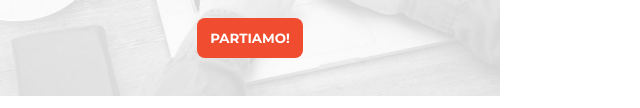
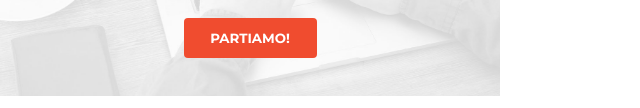
Before and after one commit to Luca-Dipietro/U1-W1-D5--Progetto-Finale-, a plain HTML site: page index.html in a window 1280 px wide. Shown: the part 372-480 px from the top of the page, without its empty margins (0-640 px from the left). Drawn offline with nearby package versions, Linux system fonts and the light colour scheme.

Commit message:
style changes

```diff
--- a/assets/css/style.css
+++ b/assets/css/style.css
@@ -60,10 +60,10 @@ button {
   font-family: "Montserrat", sans-serif;
   font-weight: bold;
   border: none;
-  border-radius: 0.6em;
-  width: 8em;
+  border-radius: 0.3em;
   height: 3em;
   text-transform: uppercase;
+  padding: 0 2em;
 }
 
 .section-2 img {
```
